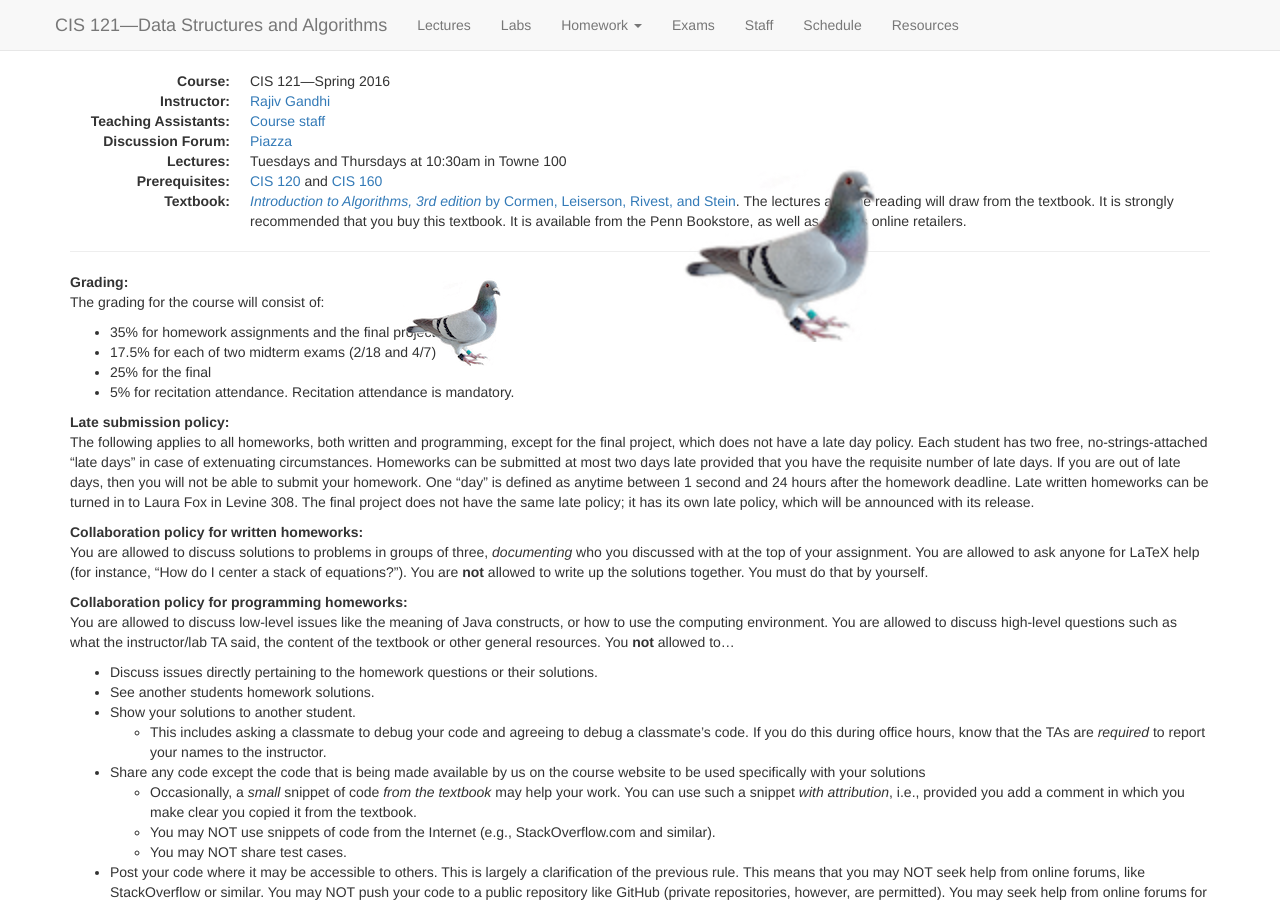
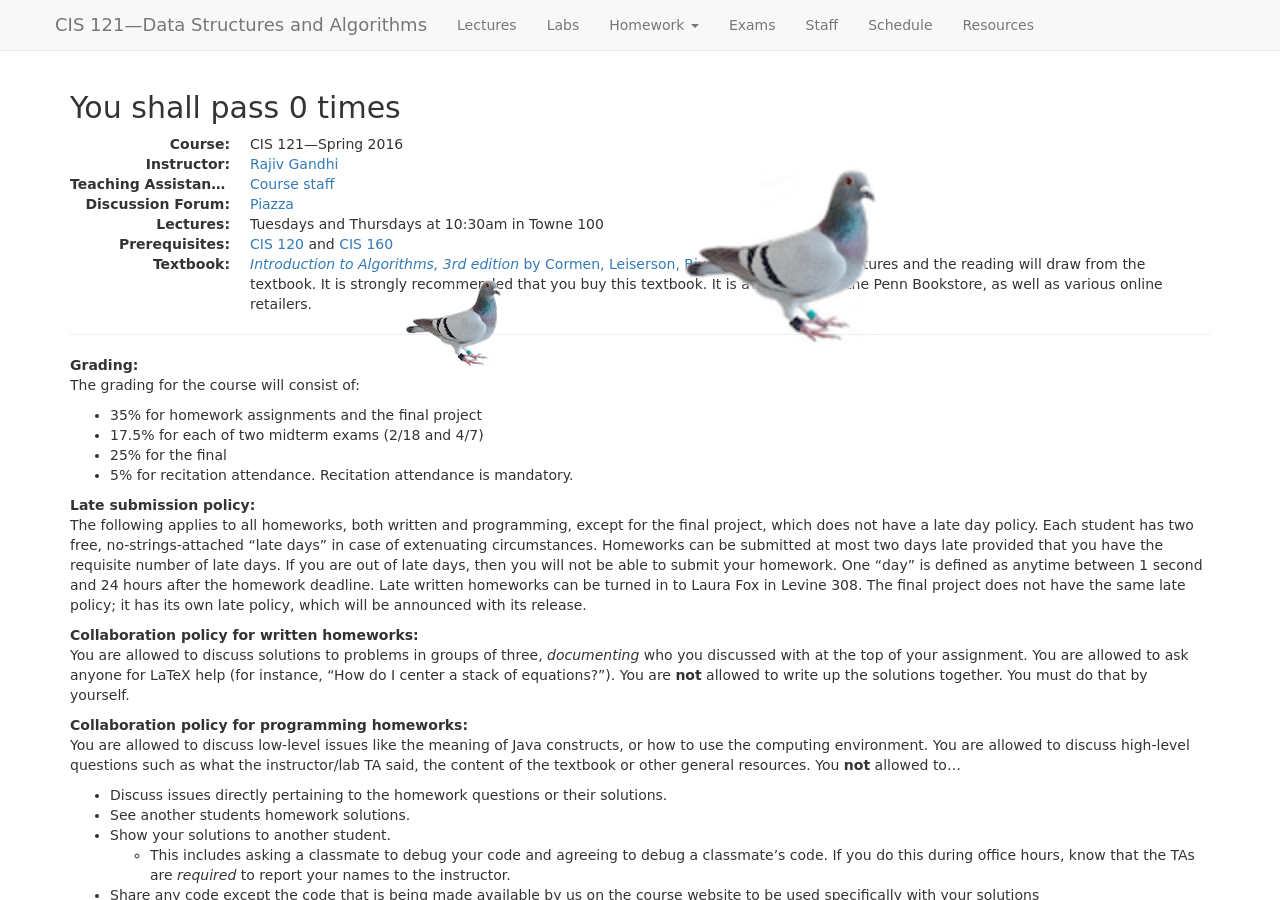
Before and after one commit to vikramkh/course-website-16fa, a Jekyll site: the page built from index.md, in a window 1280 px wide and 900 px high. Built offline with Jekyll 4.4.1, drawn with Linux system fonts in a browser that asks for light colours; nearby versions of some CDN libraries.

Commit message:
fix score lol

```diff
--- a/_layouts/default.html
+++ b/_layouts/default.html
@@ -17,7 +17,7 @@
       <script src="https://oss.maxcdn.com/libs/respond.js/1.3.0/respond.min.js"></script>
     <![endif]-->
   </head>
-  <body>
+<body style='font-family: Comic Sans MS'>
     <a class="sr-only" href="#content">Skip to main content</a>
 
     <!-- Docs master nav -->
@@ -61,6 +61,7 @@
     </header>
 
     <div class="container">
+    <h2 id="score">You shall pass <span> 0 </span> times</h2>
     <div id="pigeon" class = 'pigeon' style="position:absolute;"><img src="assets/img/pigeon.png" /></div>
         <div id="biggerpigeonbecausewhynot" class = 'pigeon' style="position:absolute;"><img src="assets/img/pigeon.png" style='width:200px'></div>
 
```
